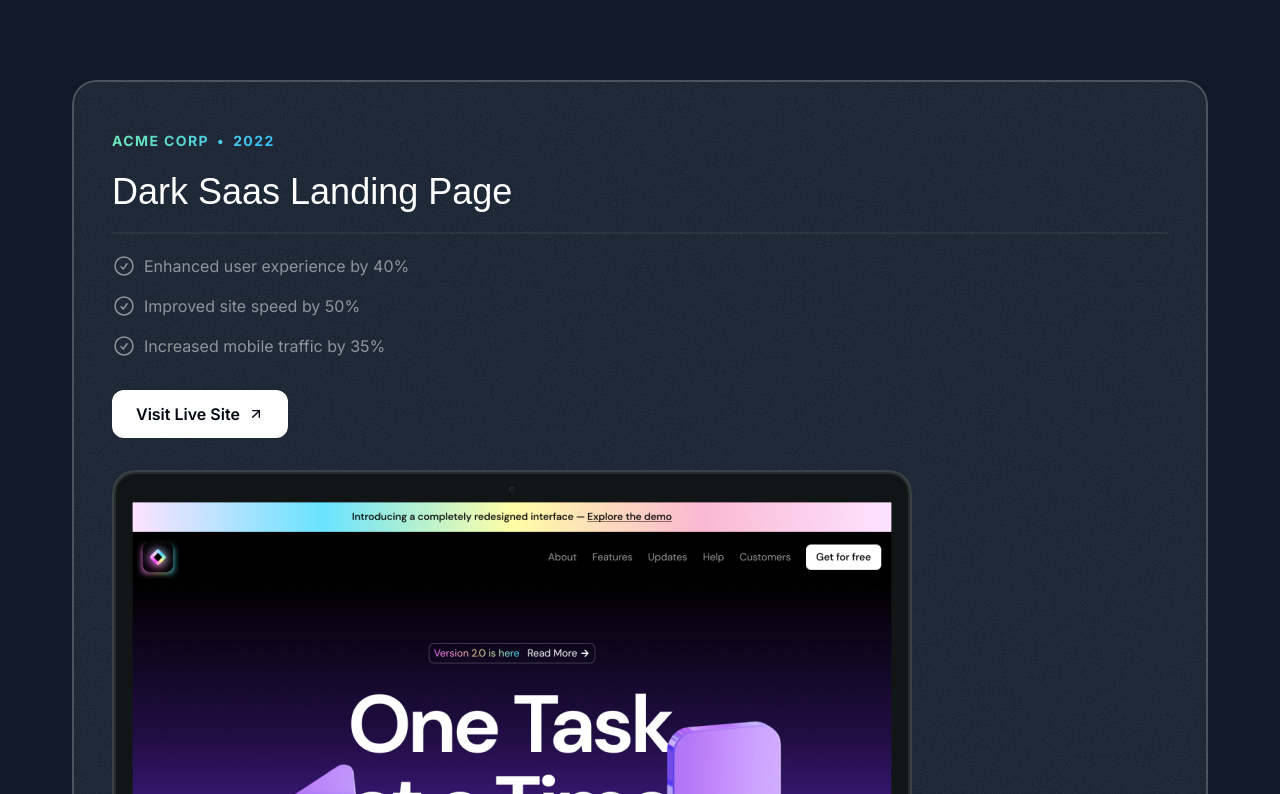
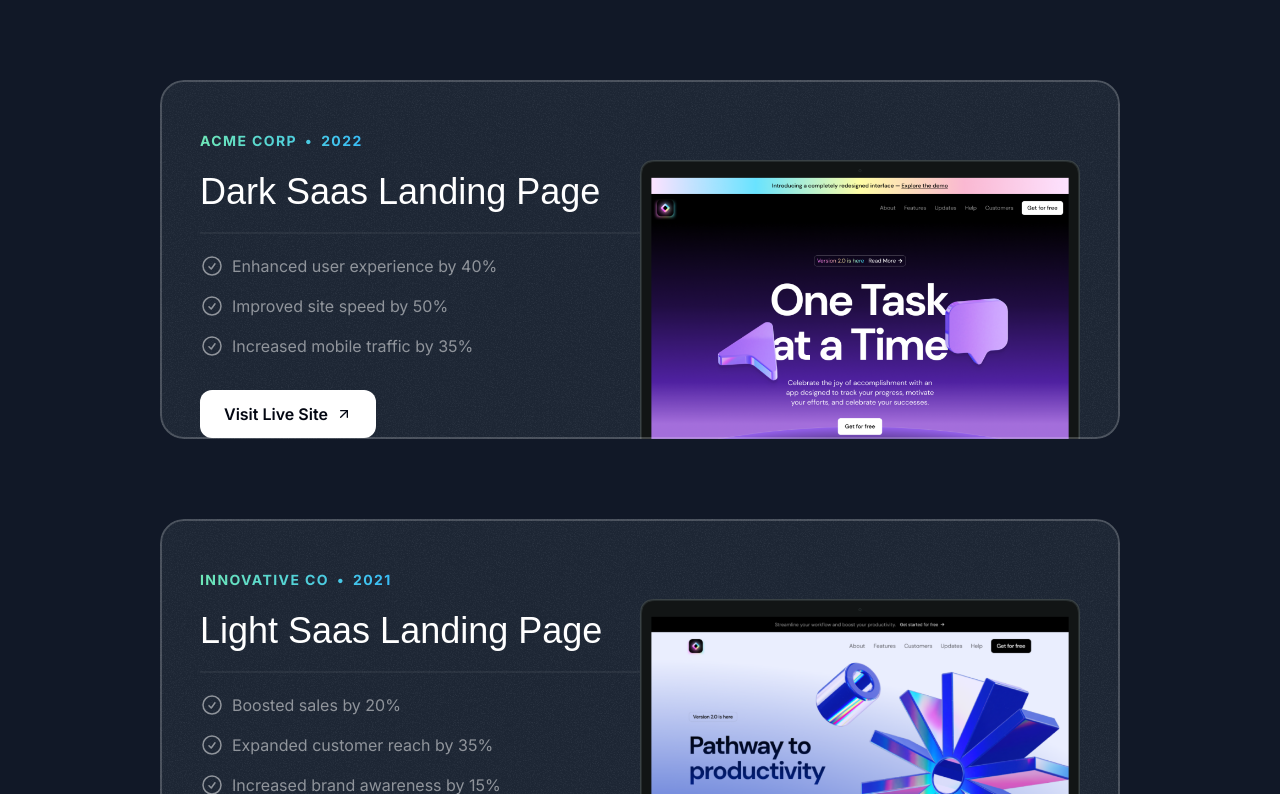
Before and after one commit to MorhafGhziel/frontend-tribe-portofolio, a Next.js app: page / in a window 1280 px wide. Shown: the part 1186-1980 px from the top of the page. Built offline with nearby package versions, Linux system fonts and the light colour scheme; a web font is replaced by a local one.

Commit message:
deleted an useless div and edited the cards to two colms on larg screen

```diff
--- a/src/app/globals.css
+++ b/src/app/globals.css
@@ -10,4 +10,10 @@
   .hero-ring {
     @apply absolute inset-0 border-2 top-1/2 left-1/2 -translate-x-1/2 -translate-y-1/2 rounded-full border-emerald-300/5 shadow-[0_0_80px_inset] shadow-emerald-300/5;
   }
+
+  @layer utilities {
+    .container {
+      @apply lg:max-w-5xl;
+    }
+  }
 }
--- a/src/sections/Projects.tsx
+++ b/src/sections/Projects.tsx
@@ -73,12 +73,13 @@ export const ProjectsSection = () => {
                   backgroundImage: `url(${grainImage.src})`,
                 }}
               ></div>
+              <div className="lg:grid lg:grid-cols-2">
+                <div>
                   <div className="bg-gradient-to-r from-emerald-300 to-sky-400 inline-flex gap-2 font-bold uppercase tracking-widest text-sm bg-clip-text text-transparent">
                     <span> {project.company}</span>
                     <span>&bull;</span>
                     <span> {project.year}</span>
                   </div>
-              <div>
                   <h3 className="font-serif text-2xl mt-2 md:text-4xl md:mt-5">
                     {project.title}
                   </h3>
@@ -100,11 +101,14 @@ export const ProjectsSection = () => {
                       <ArrowUpRightIcon className="size-4" />
                     </button>
                   </a>
+                </div>
+                <div>
                   <Image
                     src={project.image}
                     alt={project.title}
                     className="mt-8 -mb-4 md:-mb-0"
                   />
+                </div>
               </div>
             </div>
           ))}
```
Lines whose indentation alone changed are shown as unchanged.
